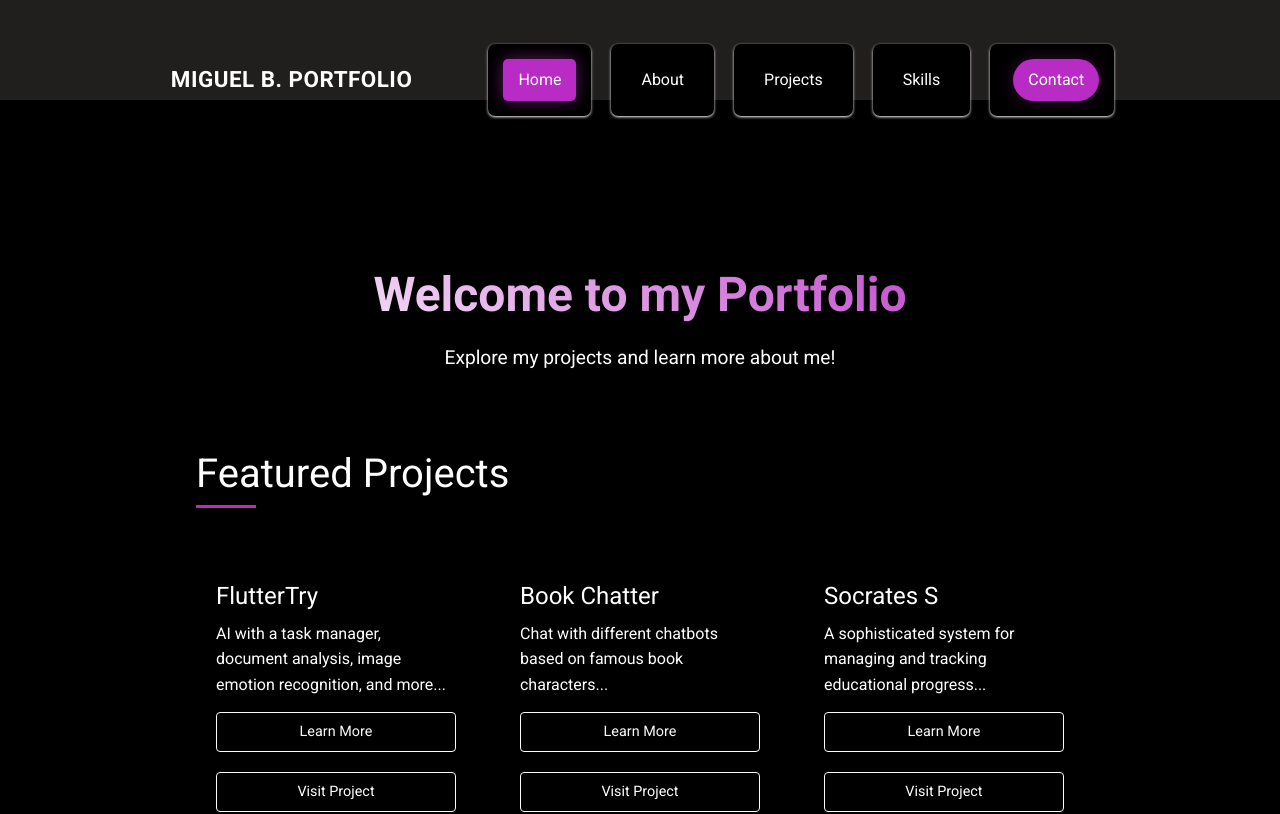
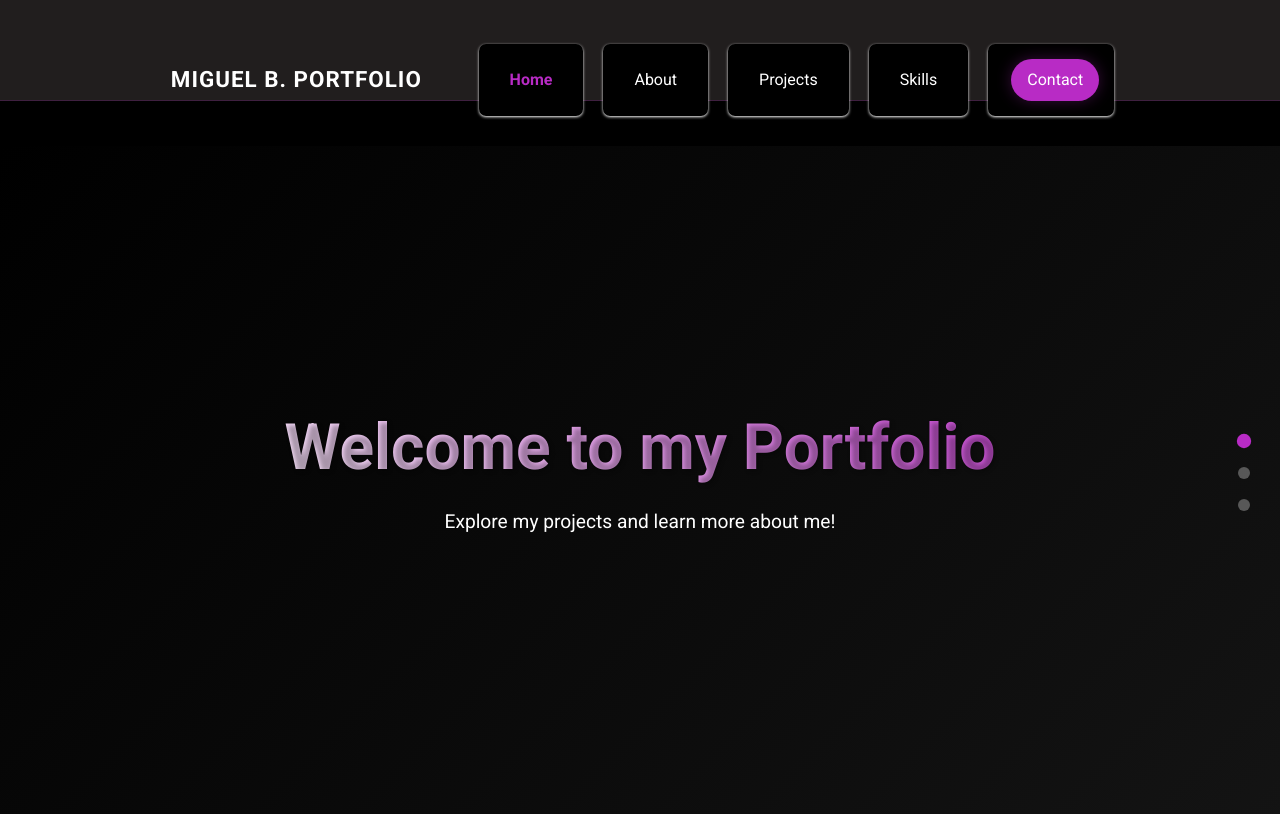
Before and after one commit to sjmiguel8/portfolio, a React (Create React App) app in the folder my-portfolio/: page / in a window 1280 px wide. Shown: the top 814 px of the page. Built offline with nearby package versions, Linux system fonts and the light colour scheme.

Commit message:
Projects card designs and descriptions

```diff
--- a/my-portfolio/src/components/Header.css
+++ b/my-portfolio/src/components/Header.css
@@ -4,12 +4,14 @@
   left: 0;
   right: 0;
   width: 100%;
-  z-index: 1000;
+  z-index: 9999;
   transition: all 0.3s ease;
-  background: rgba(0, 0, 0, 0.95);
-  -webkit-backdrop-filter: blur(10px);
-  backdrop-filter: blur(10px);
+  background-color: rgba(0, 0, 0, 0.95);
+  backdrop-filter: blur(8px);
+  -webkit-backdrop-filter: blur(8px);
+  border-bottom: 1px solid rgba(184, 43, 197, 0.2);
   height: 60px;
+  box-shadow: 0 2px 10px rgba(0, 0, 0, 0.5);
 }
 
 .header.scrolled {
@@ -18,14 +20,15 @@
 }
 
 .nav-link.active {
-  background-color: #b82bc5;
-  color: #ffffff !important;
+  background-color: #000000;
+  color: #b82bc5 !important;
   border-radius: 5px;
+  font-weight: 600;
 }
 
 .navbar {
   height: 60px;
-  padding: 0 1rem;
+  padding: 1rem;
   transition: all 0.3s ease;
 }
 
@@ -36,13 +39,13 @@
 /* Update the navbar-brand styling */
 .navbar-brand {
   font-size: 1.4em; /* Reduced from 1.6em */
-  font-weight: 700;
+  font-weight: 600;
   color: #ffffff !important;
   display: flex;
   align-items: center;
   transition: all 0.3s ease;
   text-transform: uppercase;
-  letter-spacing: 0.5px; /* Reduced from 1px */
+  letter-spacing: 1px;
   position: relative;
   padding: 5px 10px; /* Reduced horizontal padding */
   overflow: hidden;
@@ -109,10 +112,10 @@
 }
 
 .nav-link {
-  padding: 8px 15px !important;
+  padding: 0.5rem 1rem !important;
   color: #ffffff !important;
   border-radius: 5px;
-  transition: all 0.3s ease;
+  transition: color 0.3s ease;
   position: relative;
   overflow: hidden;
 }
@@ -132,10 +135,8 @@
   left: 100%;
 }
 
-.nav-link.active {
-  background-color: #b82bc5;
-  color: #ffffff !important;
-  box-shadow: 0 0 15px rgba(184, 43, 197, 0.5);
+.nav-link:hover {
+  color: #b82bc5 !important;
 }
 
 .contact-link {
@@ -154,12 +155,17 @@
 
 .navbar-toggler {
   border: none;
-  padding: 0;
+  padding: 0.5rem;
   width: 30px;
   height: 20px;
   position: relative;
   transition: all 0.3s ease-in-out;
   background: transparent !important;
+}
+
+.navbar-toggler:focus {
+  outline: none;
+  box-shadow: none;
 }
 
 .toggler-icon {
@@ -214,10 +220,15 @@
     max-height: 0;
     overflow: hidden;
     transition: max-height 0.3s ease-in-out;
+    border-radius: 0 0 8px 8px;
   }
 
   .navbar-collapse.show {
     max-height: calc(100vh - 60px);
+  }
+
+  .navbar-nav {
+    padding: 0.5rem 0;
   }
 
   .nav-item {
--- a/my-portfolio/src/pages/Home.js
+++ b/my-portfolio/src/pages/Home.js
@@ -36,6 +36,41 @@ const projects = [
 const Home = () => {
   const [selectedProject, setSelectedProject] = useState(null);
   const [showModal, setShowModal] = useState(false);
+  const [activeSection, setActiveSection] = useState('hero');
+  const [isOpen, setIsOpen] = useState(false);
+
+  const toggleMenu = () => {
+    setIsOpen(!isOpen);
+  };
+
+  // Update active section based on scroll position
+  const handleScroll = (e) => {
+    const sections = ['hero', 'projects', 'skills'];
+    const scrollPosition = e.target.scrollTop;
+    const sectionElements = sections.map(id => ({
+      id,
+      element: document.getElementById(id),
+    }));
+
+    for (const {id, element} of sectionElements) {
+      if (element) {
+        const rect = element.getBoundingClientRect();
+        if (rect.top >= -100 && rect.top <= 100) {
+          setActiveSection(id);
+          break;
+        }
+      }
+    }
+  };
+
+  // Scroll to section when dot is clicked
+  const scrollToSection = (sectionId) => {
+    const element = document.getElementById(sectionId);
+    if (element) {
+      element.scrollIntoView({ behavior: 'smooth' });
+      setActiveSection(sectionId);
+    }
+  };
 
   const handleShowDetails = (project) => {
     setSelectedProject(project);
@@ -47,18 +82,34 @@ const Home = () => {
   return (
     <div className="page-wrapper">
       <Header />
-      <main className="main-content">
-        <Container className="home-container">
-          <section className="hero-section">
+      <main className="main-content" onScroll={handleScroll}>
+        <div className="section-nav">
+          <div
+            className={`nav-dot ${activeSection === 'hero' ? 'active' : ''}`}
+            onClick={() => scrollToSection('hero')}
+          />
+          <div
+            className={`nav-dot ${activeSection === 'projects' ? 'active' : ''}`}
+            onClick={() => scrollToSection('projects')}
+          />
+          <div
+            className={`nav-dot ${activeSection === 'skills' ? 'active' : ''}`}
+            onClick={() => scrollToSection('skills')}
+          />
+        </div>
+        <section id="hero" className="fullscreen-section hero-section">
+          <Container>
             <Row className="mb-5">
               <Col>
                 <h1 className="text-center welcome-title">Welcome to my Portfolio</h1>
                 <p className="text-center welcome-subtitle">Explore my projects and learn more about me!</p>
               </Col>
             </Row>
-          </section>
+          </Container>
+        </section>
 
-          <section className="projects-section">
+        <section id="projects" className="fullscreen-section projects-section">
+          <Container>
             <Row className="mb-4">
               <Col>
                 <h2 className="section-title">Featured Projects</h2>
@@ -94,9 +145,11 @@ const Home = () => {
                 </Col>
               ))}
             </Row>
-          </section>
+          </Container>
+        </section>
 
-          <section className="skills-section">
+        <section id="skills" className="fullscreen-section skills-section">
+          <Container>
             <Row className="mb-4">
               <Col>
                 <h2 className="section-title">Familiar Languages</h2>
@@ -118,8 +171,8 @@ const Home = () => {
                 </div>
               </Col>
             </Row>
-          </section>
-        </Container>
+          </Container>
+        </section>
       </main>
 
       <Modal show={showModal} onHide={handleClose} className="project-modal">
--- a/my-portfolio/src/styles/Home.css
+++ b/my-portfolio/src/styles/Home.css
@@ -86,18 +86,107 @@ h1, h2 {
   min-height: 100vh;
   background-color: #000000;
   color: #ffffff;
-  padding-top: 80px; /* Increased padding to prevent content from being cut off */
   width: 100%;
   overflow-x: hidden;
 }
 
 .main-content {
-  min-height: calc(100vh - 80px); /* Adjusted to account for new padding */
   width: 100%;
-  max-width: 1200px;
-  margin: 0 auto;
-  padding: 20px;
   background-color: transparent;
+  height: 100vh;
+  overflow-y: auto;
+  scroll-snap-type: y mandatory;
+  scroll-behavior: smooth;
+  padding-top: 80px; /* Space for header */
+}
+
+.fullscreen-section {
+  min-height: calc(100vh - 80px);
+  width: 100%;
+  display: flex;
+  align-items: center;
+  justify-content: center;
+  scroll-snap-align: start;
+  padding: 4rem 0;
+  position: relative;
+  overflow: hidden;
+}
+
+/* Section Navigation Dots */
+.section-nav {
+  position: fixed;
+  right: 30px;
+  top: 50%;
+  transform: translateY(-50%);
+  z-index: 100;
+  display: flex;
+  flex-direction: column;
+  gap: 20px;
+}
+
+.nav-dot {
+  width: 12px;
+  height: 12px;
+  border-radius: 50%;
+  background: rgba(255, 255, 255, 0.3);
+  cursor: pointer;
+  transition: all 0.3s ease;
+  position: relative;
+}
+
+.nav-dot.active {
+  background: #b82bc5;
+  transform: scale(1.2);
+}
+
+.nav-dot:hover {
+  background: #b82bc5;
+  transform: scale(1.2);
+}
+
+.nav-dot::before {
+  content: '';
+  position: absolute;
+  width: 30px;
+  height: 30px;
+  border: 2px solid transparent;
+  border-radius: 50%;
+  transform: translate(-25%, -25%);
+  transition: all 0.3s ease;
+}
+
+.nav-dot:hover::before {
+  border-color: rgba(184, 43, 197, 0.3);
+}
+
+/* Add fade-in animation for sections */
+.fullscreen-section {
+  opacity: 0;
+  transform: translateY(20px);
+  animation: sectionFadeIn 0.8s forwards;
+}
+
+@keyframes sectionFadeIn {
+  to {
+    opacity: 1;
+    transform: translateY(0);
+  }
+}
+
+/* Add delay for each section */
+.hero-section {
+  animation-delay: 0.2s;
+  margin-bottom: 20px;  /* Reduced bottom margin */
+}
+
+.projects-section {
+  animation-delay: 0.4s;
+  padding-top: 20px;  /* Reduced from default */
+  margin-top: 0;      /* Remove any top margin */
+}
+
+.skills-section {
+  animation-delay: 0.6s;
 }
 
 .home-container {
@@ -112,11 +201,47 @@ h1, h2 {
 }
 
 .hero-section {
-  margin-bottom: 60px;
+  background: linear-gradient(135deg, rgba(0,0,0,0.9) 0%, rgba(25,25,25,0.8) 100%);
+  margin-bottom: 20px;  /* Reduced bottom margin */
+}
+
+.hero-section .container {
+  max-width: 1000px;
+  margin: 0 auto;
+  text-align: center;
+  transform: translateY(0);  /* Remove vertical offset */
+  padding: 20px 0;          /* Add some padding instead */
+}
+
+.projects-section {
+  background: linear-gradient(135deg, rgba(25,25,25,0.8) 0%, rgba(0,0,0,0.9) 100%);
+}
+
+.projects-section .container {
+  max-width: 1200px;
+  margin: 0 auto;
+}
+
+.projects-section .row {
+  justify-content: center;
+}
+
+.skills-section {
+  background: linear-gradient(135deg, rgba(0,0,0,0.9) 0%, rgba(25,25,25,0.8) 100%);
+}
+
+.skills-section .container {
+  max-width: 1000px;
+  margin: 0 auto;
+}
+
+.skills-section .skills-container {
+  justify-content: center;
+  align-items: center;
 }
 
 .welcome-title {
-  font-size: 3em;
+  font-size: 4em;
   font-weight: bold;
   margin-bottom: 20px;
   background: linear-gradient(45deg, #ffffff, #b82bc5);
@@ -124,6 +249,7 @@ h1, h2 {
   background-clip: text;
   -webkit-text-fill-color: transparent;
   animation: fadeInUp 1s forwards;
+  text-shadow: 2px 2px 4px rgba(0,0,0,0.3);
 }
 
 .welcome-subtitle {
@@ -134,11 +260,10 @@ h1, h2 {
 }
 
 .section-title {
-  font-size: 2.5em;
-  margin-bottom: 30px;
-  color: #ffffff;
+  font-size: 2.2em;
+  margin-bottom: 20px;  /* Reduced spacing below title */
+  padding-bottom: 10px;
   position: relative;
-  padding-bottom: 10px;
 }
 
 .section-title::after {
```
